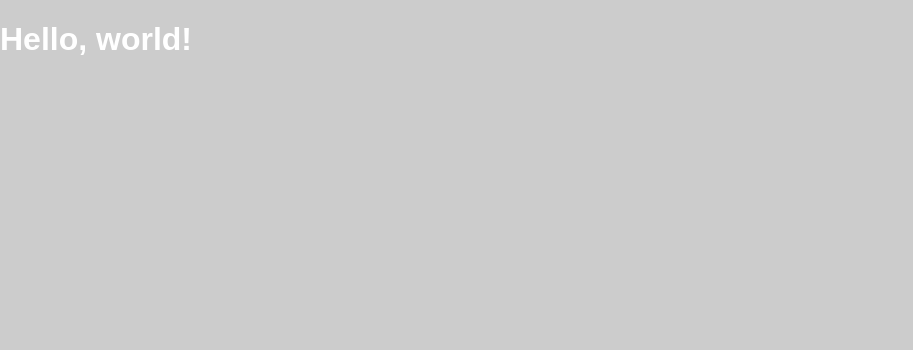
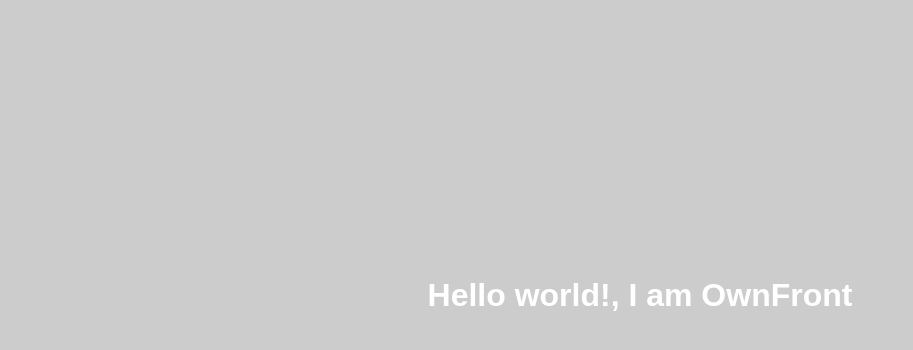
Before and after one commit to diegozr1/OwnFront, a website: page index.html in a window 1280 px wide. Shown: the whole page, without its empty margins (0-913 px from the left). Drawn offline with Linux system fonts and the light colour scheme.

Commit message:
Cambios al 101 template

```diff
--- a/index.html
+++ b/index.html
@@ -6,15 +6,18 @@
     <meta name="viewport" content="width=device-width, initial-scale=1">
     <!-- The above 3 meta tags *must* come first in the head; any other head content must come *after* these tags -->
     <title>OwnFront 101 Template</title>
-
     <!-- Components with bower -->
     <link href="bower_components/normalize.css/normalize.css" rel="stylesheet">
-	<!-- Remove this to start working on assets/styles.css -->
+    <!-- Remove this to start working on assets/styles.css -->
     <style>
-		*{
+		body{
 			background-color :#CCC;
 			color:#FFF;
 			font: Tahoma;
+		}
+		h1{
+			text-align: center;
+			padding-top:20%;
 		}
     </style>
 
@@ -27,10 +30,11 @@
   </head>
   <body>
   	<!-- Include all compiled plugins (below), or include individual files as needed -->
-    <h1>Hello, world!</h1>
+    <h1>Hello world!, I am OwnFront</h1>
 
 
     <script src="bower_components/jquery/dist/jquery.min.js"></script>
+    <script src="bower_components/"></script>
 
   </body>
 </html>
```
